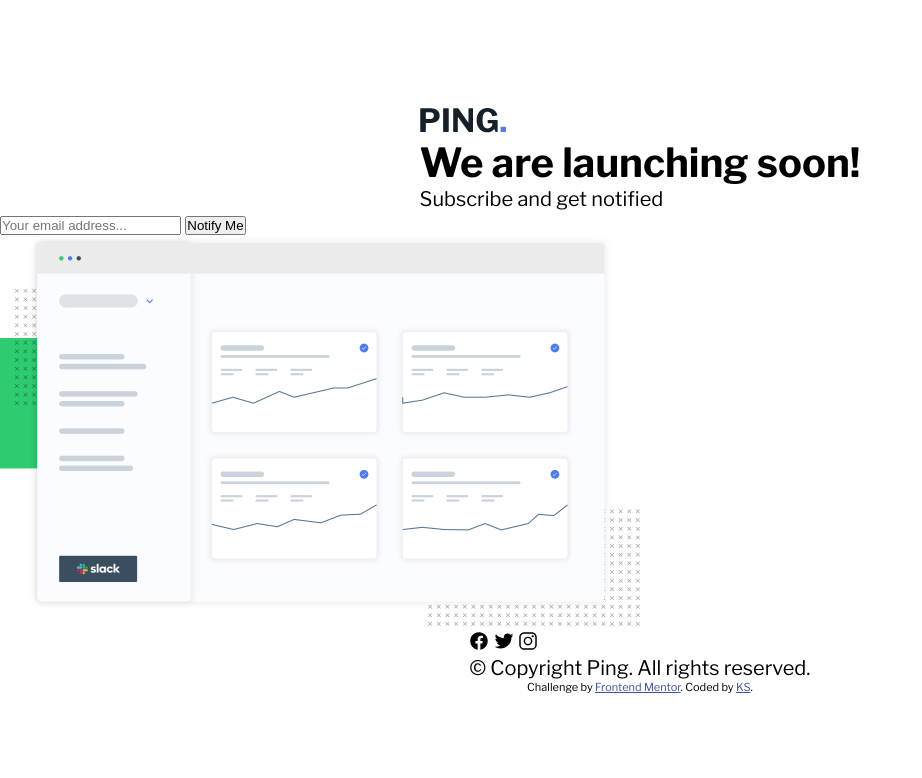
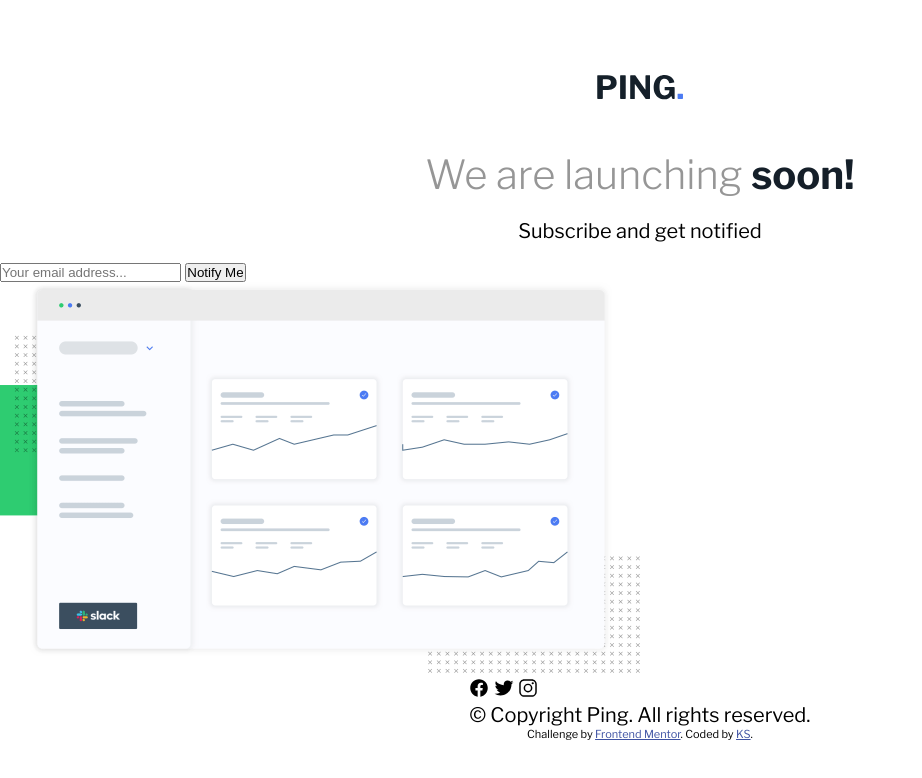
Before and after one commit to ks9927/ping-coming-soon, a plain HTML site: page ping-coming-soon-page-master/index.html in a window 1280 px wide. Shown: the whole page, without its empty margins (0-922 px from the left). Drawn offline with nearby package versions, Linux system fonts and the light colour scheme.

Commit message:
styled header

```diff
--- a/ping-coming-soon-page-master/styles.css
+++ b/ping-coming-soon-page-master/styles.css
@@ -30,6 +30,27 @@
     font-size: var(--body-font);
  }
 
+ header {
+    display: flex;
+    flex-direction: column;
+    align-items: center;
+    padding: 15px;
+ }
+
+ header img {
+    margin-bottom: 50px;
+ }
+
+ header h1 {
+    font-weight: var(--sm-weight);
+    color: var(--gray);
+    margin-bottom: 20px;
+ }
+
+ .bold-text {
+    font-weight: var(--lg-weight);
+    color: var(--black-blue);
+ }
  main img {
     width: 50%;
  }
```
